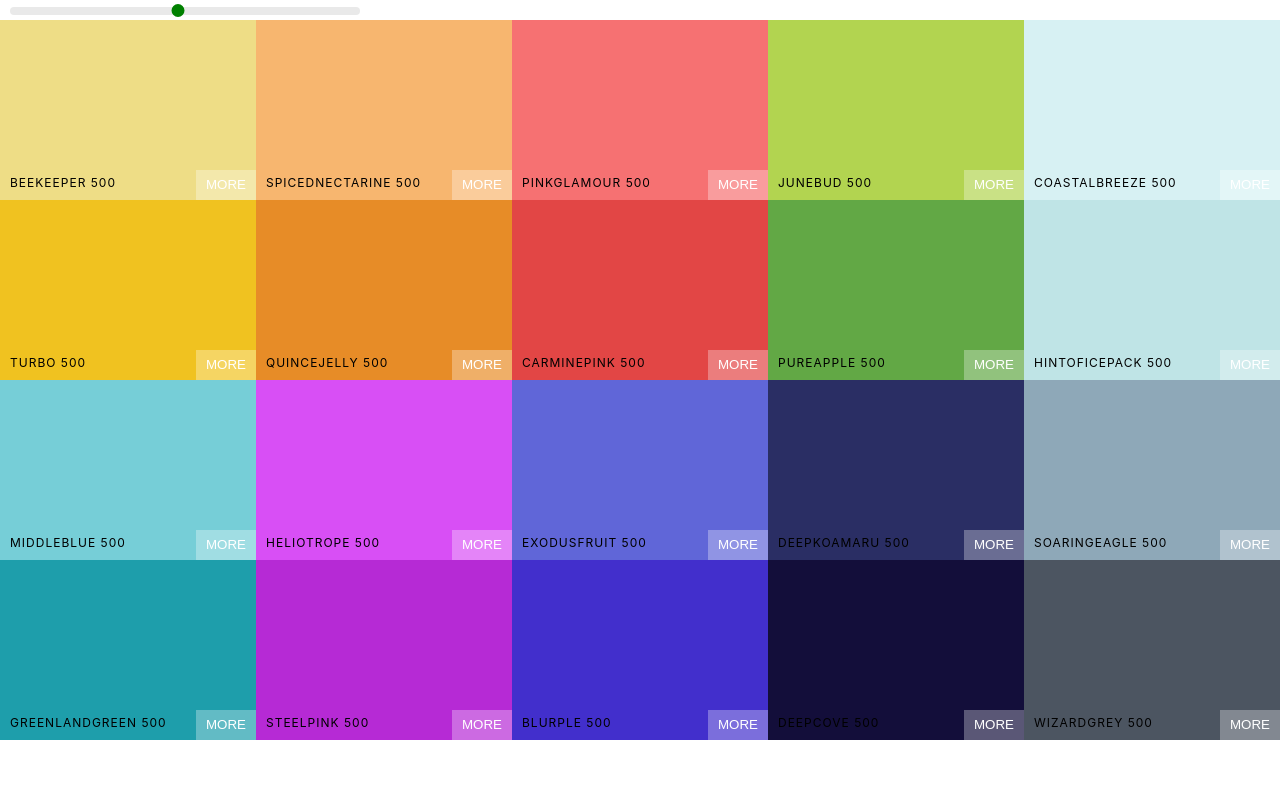
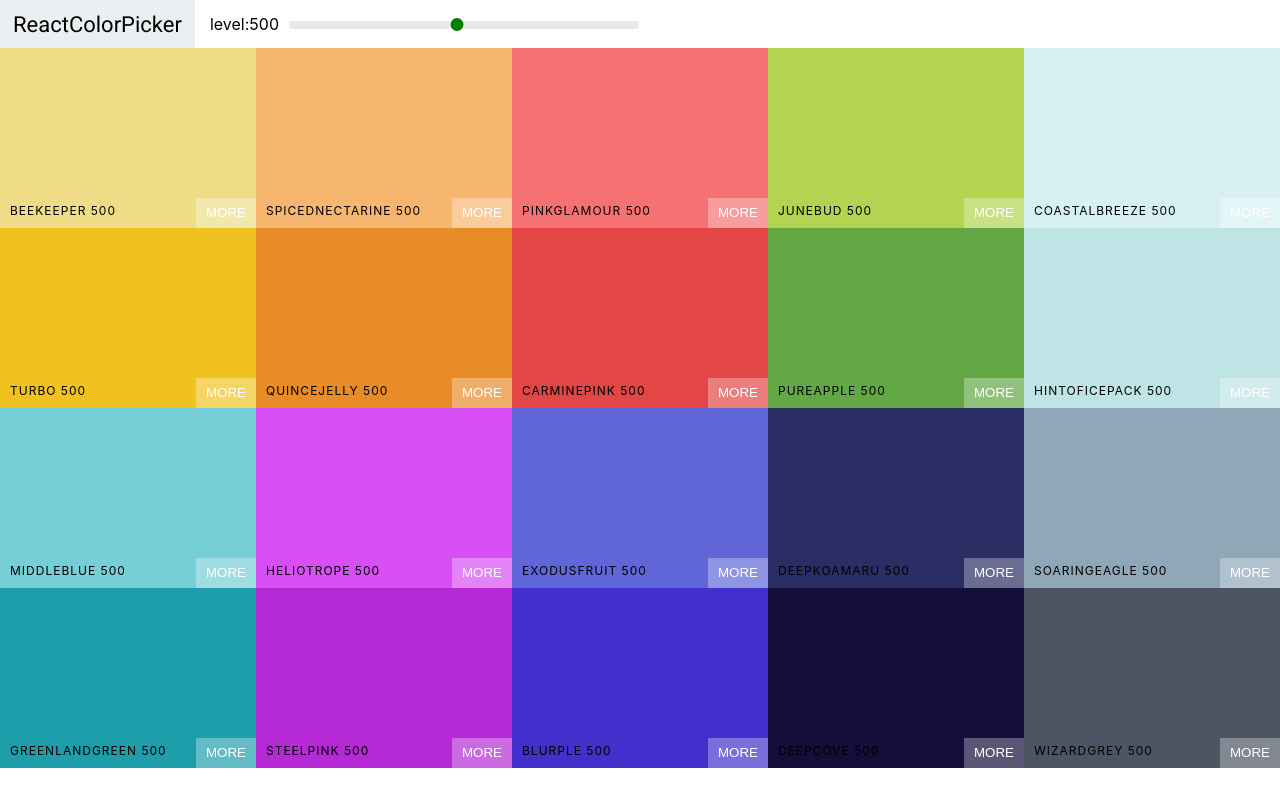
Before and after one commit to sachinjachak2001/color-app, a React (Create React App) app: page / in a window 1280 px wide. Built offline with nearby package versions, Linux system fonts and the light colour scheme.

Commit message:
Add Navbar

```diff
--- a/public/index.html
+++ b/public/index.html
@@ -8,6 +8,10 @@
     <meta
       name="description"
       content="Web site created using create-react-app"
+    />
+    <link
+      href="https://fonts.googleapis.com/css2?family=Roboto:wght@300;400;500;700&display=swap"
+      rel="stylesheet"
     />
     <link rel="apple-touch-icon" href="%PUBLIC_URL%/logo192.png" />
     <!--
--- /dev/null
+++ b/src/Navbar.css
@@ -0,0 +1,47 @@
+.Navbar {
+  display: flex;
+  align-items: center;
+  justify-content: flex-start;
+  height: 6vh;
+}
+
+.logo {
+  margin-right: 15px;
+  padding: 0 13px;
+  font-size: 22px;
+  background-color: #eceff1;
+  font-family: Roboto;
+  height: 100%;
+  display: flex;
+  align-items: center;
+}
+.logo a {
+  text-decoration: none;
+  color: black;
+}
+
+.slider {
+  width: 350px;
+  margin: 0 10px;
+  display: inline-block;
+}
+
+.rc-slider-track {
+  background-color: transparent;
+}
+.rc-slider-rail {
+  height: 8px;
+}
+.rc-slider-handle,
+.rc-slider-handle:active,
+.rc-slider-handle:focus,
+.rc-slider-handle:hover {
+  background-color: green;
+  outline: none;
+  border: 2px solid green;
+  box-shadow: none;
+  width: 13px;
+  height: 13px;
+  margin-left: -7px;
+  margin-top: -3px;
+}
--- /dev/null
+++ b/src/Navbar.js
@@ -0,0 +1,30 @@
+import React, { Component } from "react";
+import Slider, { Range } from "rc-slider";
+import "rc-slider/assets/index.css";
+import "./Navbar.css";
+
+class Navbar extends Component {
+  render() {
+    let { level, changeLevels } = this.props;
+    return (
+      <header className="Navbar">
+        <div className="logo">
+          <a href="#">ReactColorPicker</a>
+        </div>
+        <div className="slider-container">
+          <span>level:{level}</span>
+          <div className="slider">
+            <Slider
+              defaultValue={level}
+              min={100}
+              max={900}
+              step={100}
+              onAfterChange={changeLevels}
+            />
+          </div>
+        </div>
+      </header>
+    );
+  }
+}
+export default Navbar;
--- a/src/Palette.css
+++ b/src/Palette.css
@@ -4,29 +4,3 @@
 .Palette-colors {
   height: 90%;
 }
-
-.slider {
-  width: 350px;
-  margin: 0 10px;
-  display: inline-block;
-}
-
-.rc-slider-track {
-  background-color: transparent;
-}
-.rc-slider-rail {
-  height: 8px;
-}
-.rc-slider-handle,
-.rc-slider-handle:active,
-.rc-slider-handle:focus,
-.rc-slider-handle:hover {
-  background-color: green;
-  outline: none;
-  border: 2px solid green;
-  box-shadow: none;
-  width: 13px;
-  height: 13px;
-  margin-left: -7px;
-  margin-top: -3px;
-}
--- a/src/Palette.js
+++ b/src/Palette.js
@@ -1,37 +1,28 @@
 import React, { Component } from "react";
 import ColorBox from "./ColorBox";
-import Slider, { Range } from "rc-slider";
-import "rc-slider/assets/index.css";
+import Navbar from "./Navbar";
 import "./Palette.css";
 
 class Palette extends Component {
   constructor(props) {
     super(props);
     this.state = {
-      levels: 500,
+      level: 500,
     };
     this.changeLevels = this.changeLevels.bind(this);
   }
   changeLevels(level) {
-    this.setState({ levels: level });
+    this.setState({ level: level });
   }
   render() {
     const { colors } = this.props.palette;
-    const { levels } = this.state;
-    const colorBoxes = colors[levels].map((color) => (
+    const { level } = this.state;
+    const colorBoxes = colors[level].map((color) => (
       <ColorBox background={color.hex} name={color.name} />
     ));
     return (
       <div className="Palette">
-        <div className="slider">
-          <Slider
-            defaultValue={levels}
-            min={100}
-            max={900}
-            step={100}
-            onAfterChange={this.changeLevels}
-          />
-        </div>
+        <Navbar level={level} changeLevels={this.changeLevels} />
         {/* Navbar goes here */}
         <div className="Palette-colors">
           {/* Bunch of color- boxes goes here */}
```
